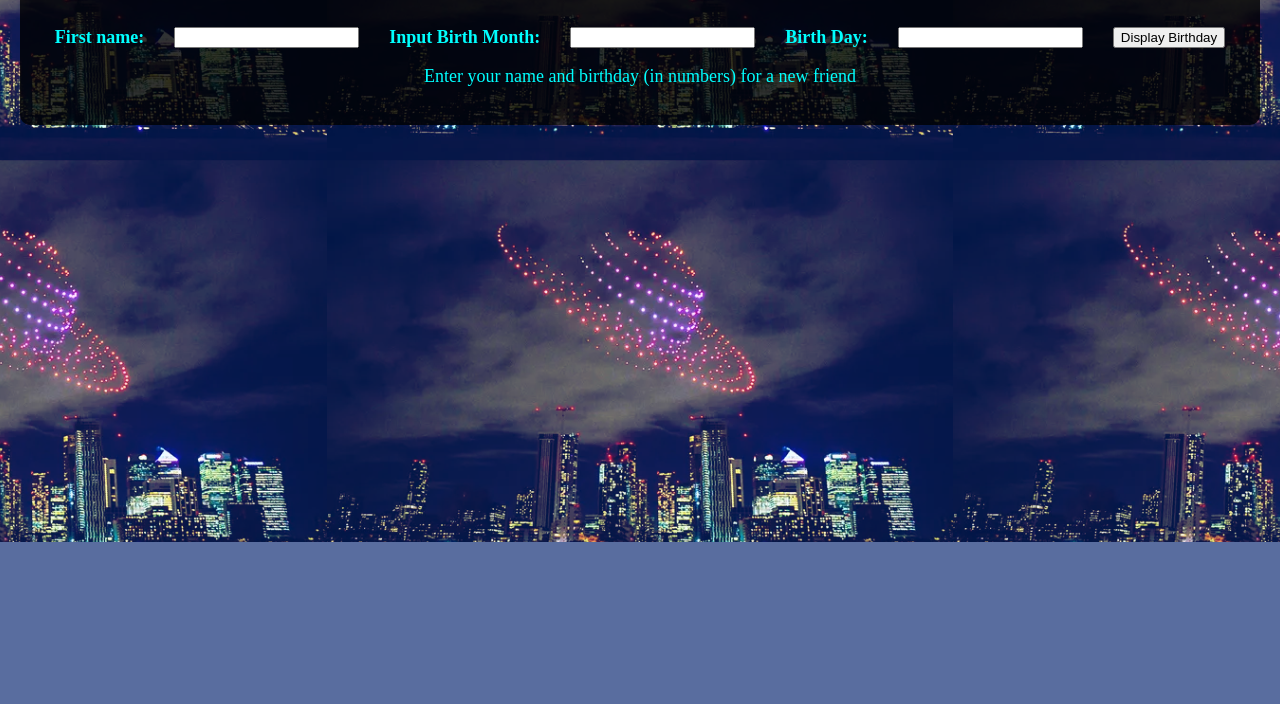
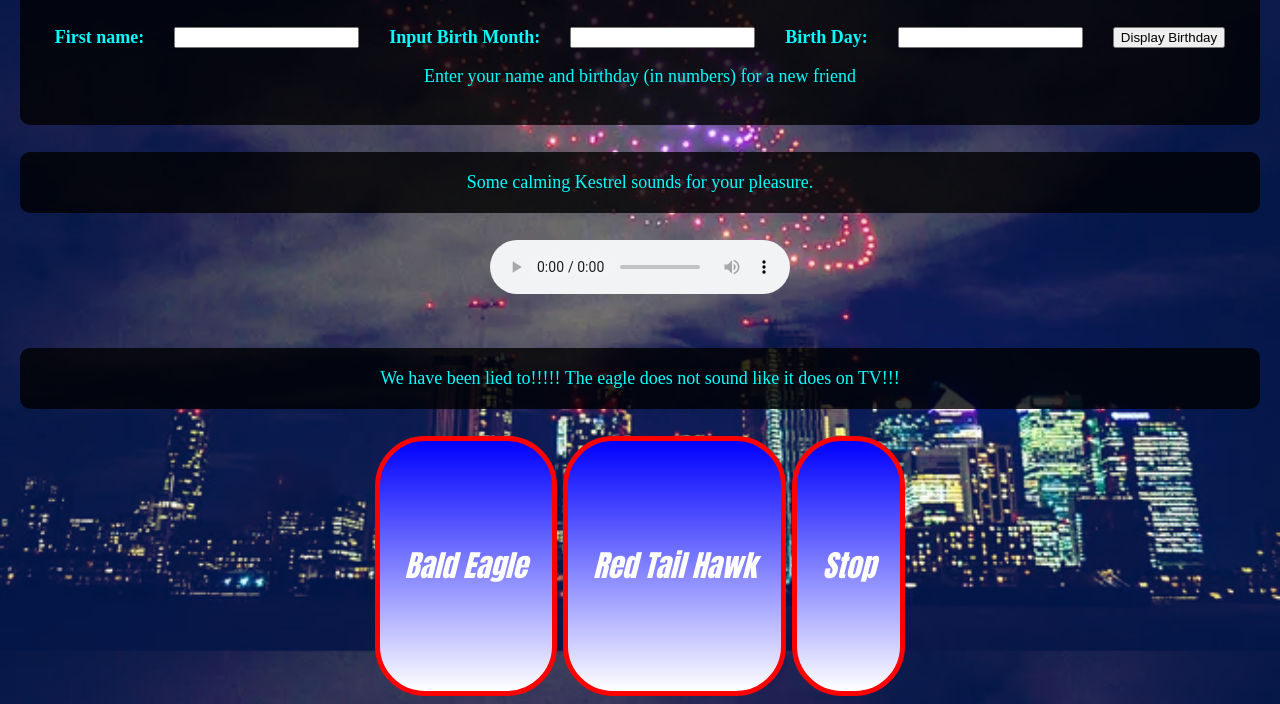
Before and after one commit to discreet6247/CSC102, a plain HTML site: page CSC102-main/fromHobbyToHerosValidate.html in a window 1280 px wide. Shown: the part 258-962 px from the top of the page. Before the commit the page ends 800 px from the top, so only its background shows below. Drawn offline with Linux system fonts and the light colour scheme.

Commit message:
Add files via upload

```diff
--- a/CSC102-main/fromHobbyToHero.css
+++ b/CSC102-main/fromHobbyToHero.css
@@ -151,3 +151,73 @@ align-items:center;
     border-radius: 10%;
     object-fit: cover;
 }
+
+.button-america
+{
+    color:rgb(255, 255, 255);
+    font-size:30px;
+    line-height:200px;
+    padding: 25px;
+    border: 5px solid red;
+    border-radius: 50px;
+    font-family:Impact, Haettenschweiler, 'Arial Narrow Bold', sans-serif;
+    font-style: italic;
+    text-align:center;
+    background-image:linear-gradient(blue,white);
+   /* box-shadow: rgb(255, 255, 255) 2px 2px 2px 2px;*/
+}
+
+.button-america:hover
+{
+background-size:cover;
+background-position: center;
+transition: background-image 5s ease;
+background-repeat: no-repeat;
+background-image: url("sounds/eagle.jpg");
+}
+
+.button-america-redTail
+{
+    color:rgb(255, 255, 255);
+    font-size:30px;
+    line-height:200px;
+    padding: 25px;
+    border: 5px solid red;
+    border-radius: 50px;
+    font-family:Impact, Haettenschweiler, 'Arial Narrow Bold', sans-serif;
+    font-style: italic;
+    text-align:center;
+    background-image:linear-gradient(blue,white);
+   /* box-shadow: rgb(255, 255, 255) 2px 2px 2px 2px;*/
+}
+.button-america-redTail:hover
+{
+background-size:cover;
+background-position: center;
+transition: background-image 5s ease;
+background-repeat: no-repeat;
+background-image: url("sounds/redTail.png");
+}
+
+.button-america-stopBird
+{
+    color:rgb(255, 255, 255);
+    font-size:30px;
+    line-height:200px;
+    padding: 25px;
+    border: 5px solid red;
+    border-radius: 50px;
+    font-family:Impact, Haettenschweiler, 'Arial Narrow Bold', sans-serif;
+    font-style: italic;
+    text-align:center;
+    background-image:linear-gradient(blue,white);
+   /* box-shadow: rgb(255, 255, 255) 2px 2px 2px 2px;*/
+}
+.button-america-stopBird:hover
+{
+background-size:cover;
+background-position: center;
+transition: background-image 5s ease;
+background-repeat: no-repeat;
+background-image: url("sounds/stopBird.jpg");
+}
--- a/CSC102-main/fromHobbyToHerosValidate.html
+++ b/CSC102-main/fromHobbyToHerosValidate.html
@@ -41,7 +41,7 @@
 
     <form id = "inputForm" onsubmit = "return false"><!--resets page-->
         <div id = "instructions" class ="text-box"> <!--instructions for div-->
-            <h3 class = "title-container">
+    <h3 class = "title-container">
                 <!--Inputs for Name, Month, and Year-->
                 First name: <input type = "text" id = "fName">
                 Input Birth Month:  <input type = "number" id = "month"/>
@@ -58,5 +58,29 @@
     <div class = "title-container">
     <img id = "displayImage" src = "" alt = "Top Hat Quail" class = "image2" style = "display:none;"/><!--Hidden at start-->
     </div>
+
+    <div class = "text-box">
+        Some calming Kestrel sounds for your pleasure.
+    </div>
+    <br>
+
+    <div class = "title-container">
+    <audio controls>
+        <source src = "sounds/kestrelCalls.mp3"audio/mpeg"></source>
+        </audio>
+    </div>
+
+    <br><br>
+    <div class = "text-box">
+        We have been lied to!!!!! The eagle does not sound like it does on TV!!!
+        </div>
+        <br>
+    <center>
+        <button class = "button-america" onclick = "eagle()">Bald Eagle</button>
+        <button class = "button-america-redTail" onclick = "redTail()">Red Tail Hawk</button>
+        <button class = "button-america-stopBird" onclick = "stop()">Stop</button>
+        <!--<button onclick = "play();">Play</button>
+        <button onclick = "stop();">Stop</button>-->
+    </center>
 </body>
 </html>
--- a/CSC102-main/validate.js
+++ b/CSC102-main/validate.js
@@ -69,3 +69,29 @@ else if (fName.length > 20)
         img.style.display = "block";
     }
 }
+
+function sound(src)
+{//add play function. Helper function
+	this.sound = document.createElement("audio"); //create audio
+	this.sound.src = src;//define src
+	this.play = function() {//music function
+	this.sound.play();//play sound
+	}
+}
+
+function eagle()
+{
+    mySound = new sound("sounds/eagleCall.mp3");
+    mySound.play();
+}
+
+function redTail()
+{
+    mySound = new sound ("sounds/redTailHawkSound.mp3");
+    mySound.play();
+}
+
+function stop()
+{
+    window.location.reload();
+}
```
Also changed, not shown: CSC102-main/sounds/eagle.jpg (added), CSC102-main/sounds/eagleBackground.jpg (added), CSC102-main/sounds/redTail.png (added), CSC102-main/sounds/stopBird.jpg (added), 3 other files.
